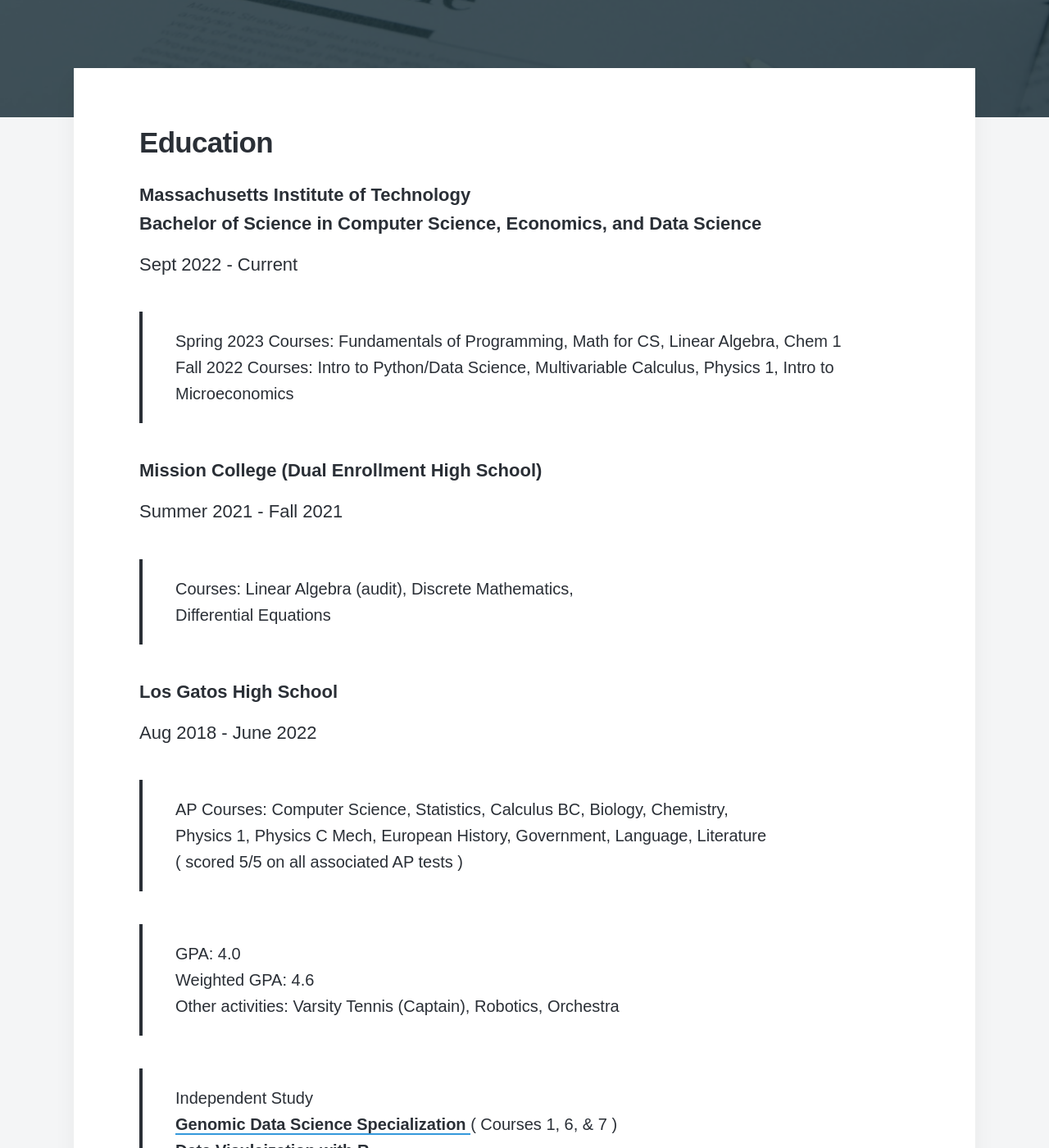
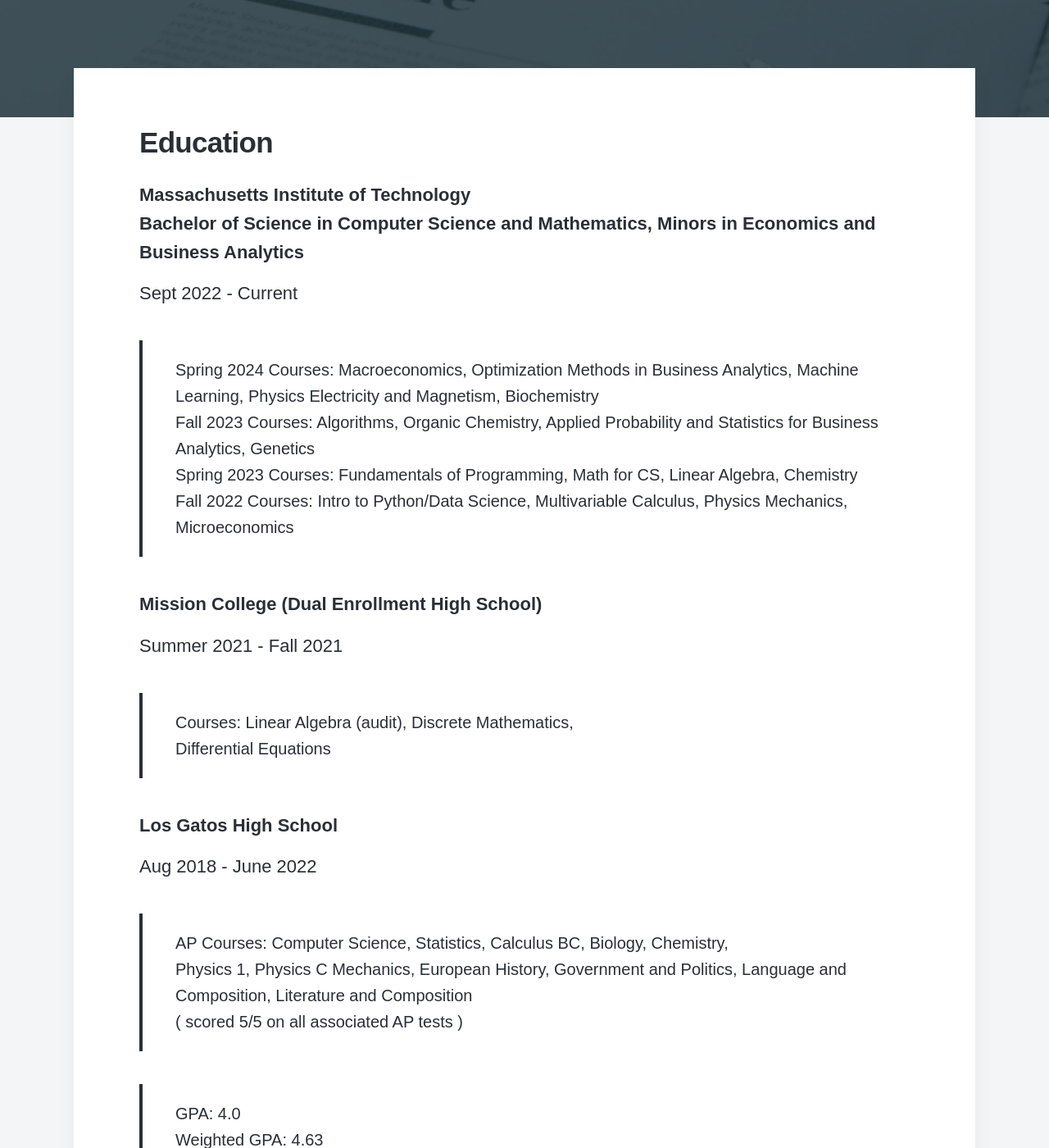
Before and after one commit to disha-22/disha-22.github.io, a Jekyll site: the page built from _pages/Resume.md, in a window 1280 px wide and 1400 px high, scrolled down 423 px. Shown: the whole window at 82% size. Built offline with Jekyll 4.4.1, drawn with Linux system fonts in a browser that asks for light colours; nearby versions of some CDN libraries; some web fonts are replaced; some of the changed text lies outside the part shown.

Commit message:
Update Resume.md

```diff
--- a/_pages/Resume.md
+++ b/_pages/Resume.md
@@ -7,11 +7,13 @@
  <h2><span>Education</span></h2>
 
 <h4>Massachusetts Institute of Technology<br>
-Bachelor of Science in Computer Science, Economics, and Data Science</h4>
+Bachelor of Science in Computer Science and Mathematics, Minors in Economics and Business Analytics</h4>
 Sept 2022 - Current
 
-> Spring 2023 Courses: Fundamentals of Programming, Math for CS, Linear Algebra, Chem 1
-<br> Fall 2022 Courses: Intro to Python/Data Science, Multivariable Calculus, Physics 1, Intro to Microeconomics
+> Spring 2024 Courses: Macroeconomics, Optimization Methods in Business Analytics, Machine Learning, Physics Electricity and Magnetism, Biochemistry
+<br> Fall 2023 Courses: Algorithms, Organic Chemistry, Applied Probability and Statistics for Business Analytics, Genetics
+<br> Spring 2023 Courses: Fundamentals of Programming, Math for CS, Linear Algebra, Chemistry
+<br> Fall 2022 Courses: Intro to Python/Data Science, Multivariable Calculus, Physics Mechanics, Microeconomics
 
 
 <h4>Mission College (Dual Enrollment High School)</h4>
@@ -24,12 +26,12 @@
 Aug 2018 - June 2022
 
 > AP Courses: Computer Science, Statistics, Calculus BC, Biology, Chemistry,
-<br> Physics 1, Physics C Mech, European History, Government, Language, Literature
+<br> Physics 1, Physics C Mechanics, European History, Government and Politics, Language and Composition, Literature and Composition
 <br> ( scored 5/5 on all associated AP tests )
 
 > GPA: 4.0
-<br> Weighted GPA: 4.6
-<br> Other activities: Varsity Tennis (Captain), Robotics, Orchestra
+<br> Weighted GPA: 4.63
+<br> Other activities: Varsity Tennis, Robotics, Orchestra
 
 > Independent Study
 <br> <a href = "https://www.coursera.org/specializations/genomic-data-science">Genomic Data Science Specialization </a> ( Courses 1, 6, & 7 )
@@ -39,6 +41,14 @@
 <hr style="height:5px;color:black">
 
 <h2>Projects/ Internships</h2>
+> Research Intern in Educational Data Analytics at MIT's STEP Lab
+<br> June 2023 - Present
+<br> Contributed to high-impact research focusing on the strategic implementation of Project-based Learning (PBL) curricula. Conducted a case study comparing Massachusetts educators to understand the variables affecting curriculum adoption. Co-authored a research paper targeting the AERA conference. Played a key role in refining the full software system that hosts PBL content. Extending contributions into the fall, focusing on quantitative data analysis for our upcoming paper on place-based learning.
+
+> Teaching Assistant for MIT's Physics Department
+<br> September 2023 - Present
+<br> Grading exams and problems sets, as well as assisting students taking MIT's 8.01 (Physics Mechanics)
+
 > Bioinformatics Project Management Lead at STEMaway
 <br> Summer 2021
 <br> Student lead at STEM-Away, a virtual-internship platform to prepare students for tech careers. Worked on the full product cycle of a <a href="http://ec2-3-131-158-100.us-east-2.compute.amazonaws.com/">Transcriptomics R Shiny App</a> - project definition, researching existing solutions, UX interviews, coding. Managed project logistics throughout the development period and simultaneously contributed to backend code and <a href = "https://bi-stem-away.github.io/sMAP/">GitHub team page.</a>
```
